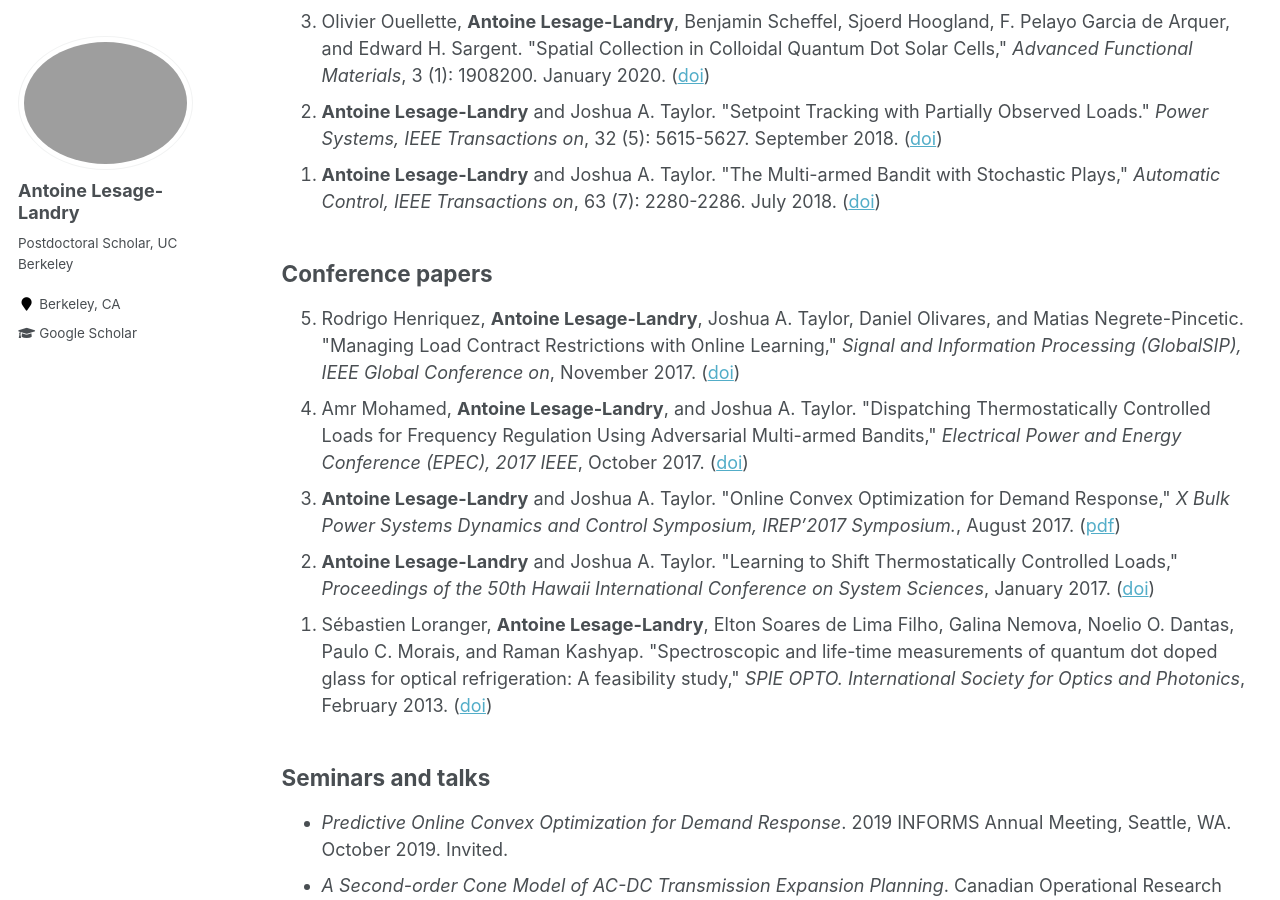
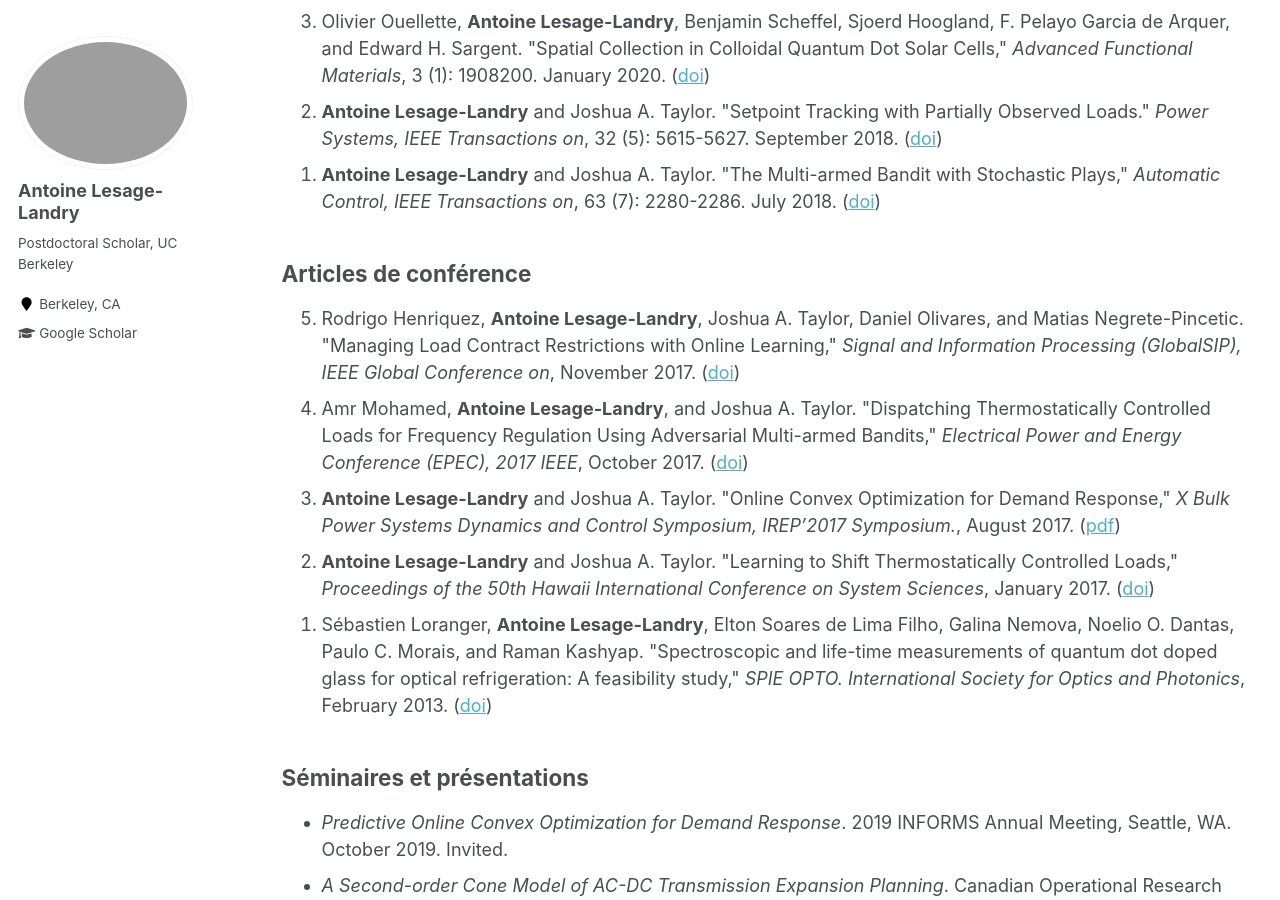
Before and after one commit to alesagelandry/fr, a Jekyll site: the page built from _pages/publications.md, in a window 1280 px wide and 900 px high, scrolled down 723 px. Built offline with Jekyll 4.4.1, drawn with Linux system fonts in a browser that asks for light colours; some of the changed text lies outside the part shown.

Commit message:
Update publications.md

```diff
--- a/_pages/publications.md
+++ b/_pages/publications.md
@@ -4,7 +4,7 @@ title: "Publications"
 permalink: /publications/
 author_profile: true
 ---
-<h2>Journal articles </h2>
+<h2>Articles de journal</h2>
 
 <ol reversed='reversed'>
 
@@ -30,7 +30,7 @@ author_profile: true
 
 </ol>
 
-<h2>Conference papers</h2>
+<h2>Articles de conférence</h2>
 
 <ol reversed='reversed'>
   <li> Rodrigo Henriquez, <b>Antoine Lesage-Landry</b>, Joshua A. Taylor, Daniel Olivares, and Matias Negrete-Pincetic. "Managing Load Contract Restrictions with Online Learning," <i>Signal and Information Processing (GlobalSIP), IEEE Global Conference on</i>, November 2017. (<a href="https://doi.org/10.1109/GlobalSIP.2017.8309118">doi</a>)</li>
@@ -45,7 +45,7 @@ author_profile: true
 
 </ol>
 
-<h2>Seminars and talks</h2>
+<h2>Séminaires et présentations</h2>
 
 <ul style="list-style-type:disc;">
 
```
